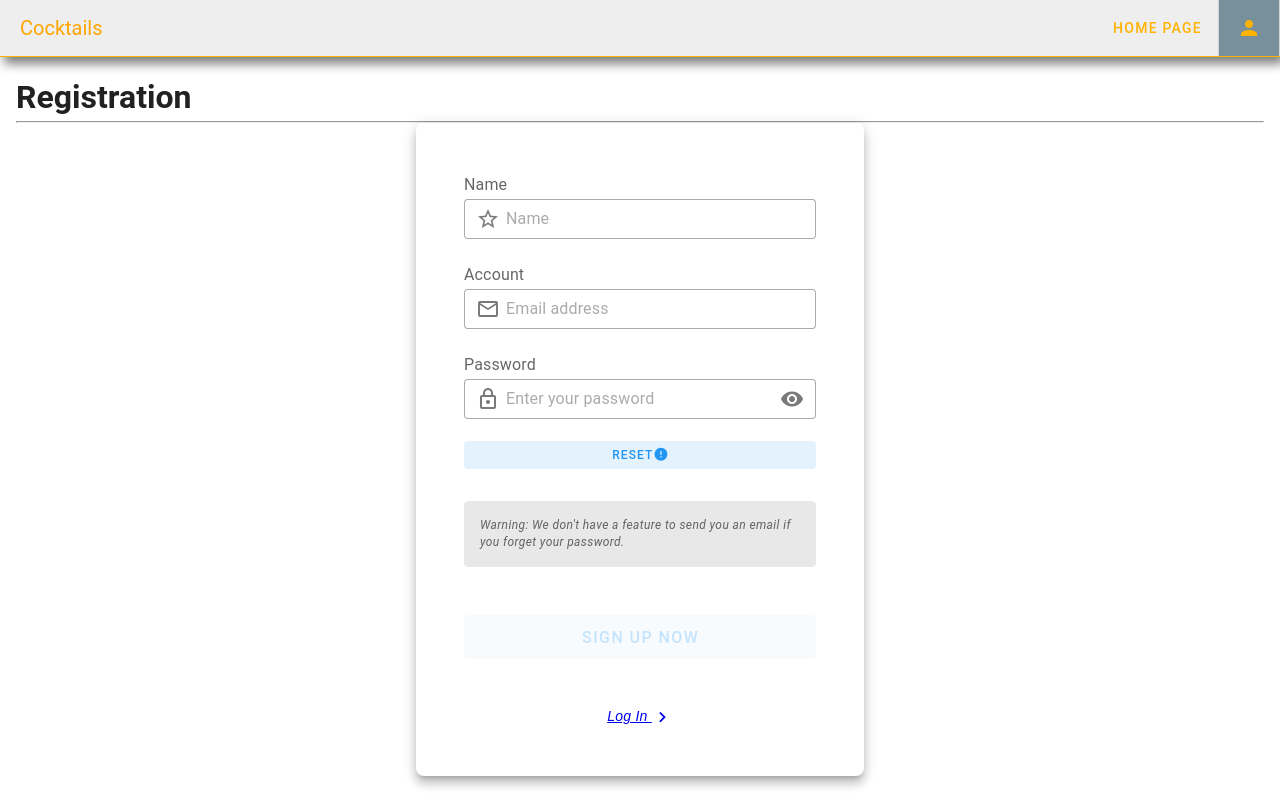
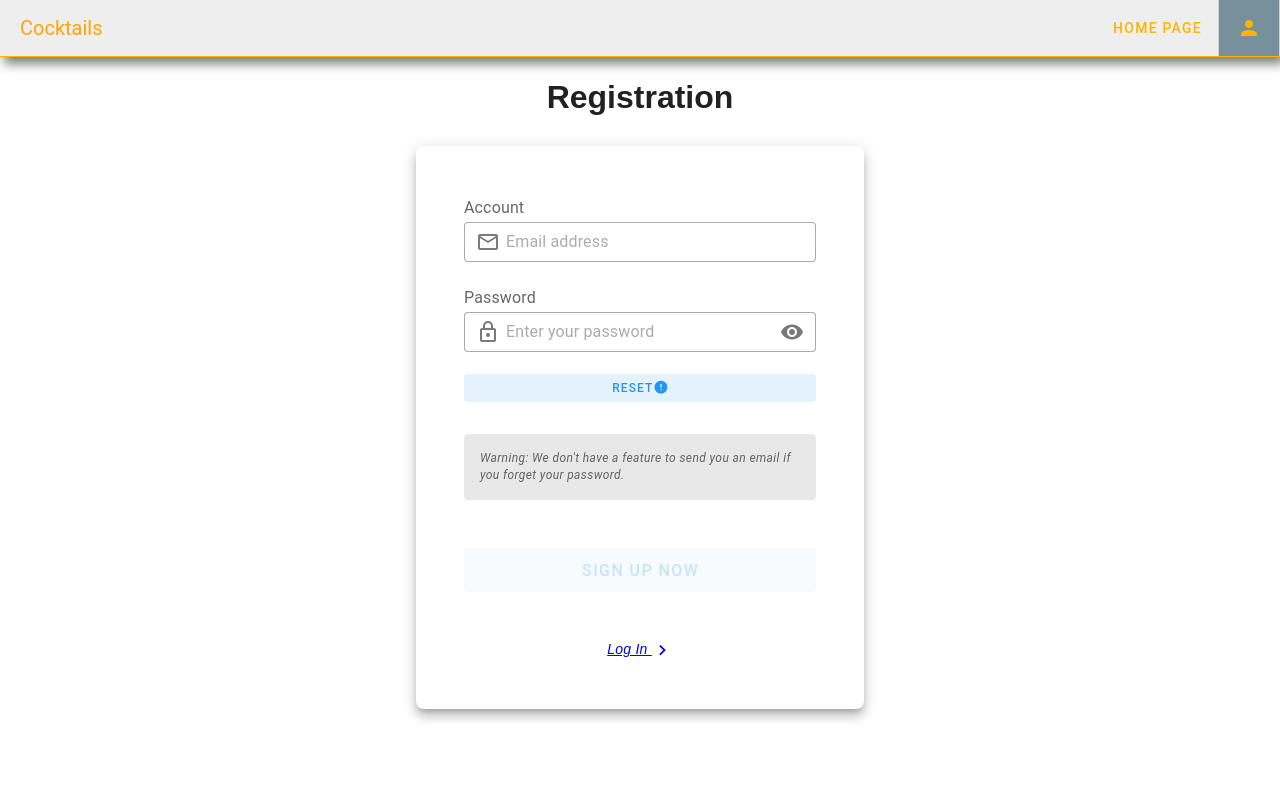
Before and after one commit to EvgeniyKiryanow/Coctails-pet-project, a Nuxt app: page /authentication/registration in a window 1280 px wide. Built offline with nearby package versions, Linux system fonts and the light colour scheme.

Commit message:
update token

```diff
--- a/assets/components/form/RegistrationForm.vue
+++ b/assets/components/form/RegistrationForm.vue
@@ -1,21 +1,11 @@
 <template>
-  <div>
+  <div class="registration">
     <v-card
       class="mx-auto pa-12 pb-8"
       elevation="8"
       max-width="448"
       rounded="lg"
     >
-      <div class="text-subtitle-1 text-medium-emphasis">Name</div>
-
-      <v-text-field
-        v-model="registerData.name"
-        density="compact"
-        placeholder="Name"
-        prepend-inner-icon="mdi-star-outline"
-        variant="outlined"
-      ></v-text-field>
-
       <div class="text-subtitle-1 text-medium-emphasis">Account</div>
 
       <v-text-field
@@ -105,7 +95,6 @@ const visible = ref(false);
 const registerData = ref({
   email: "",
   password: "",
-  name: "",
 });
 
 const emailRules = computed(() => [
@@ -121,7 +110,6 @@ const passwordRules = computed(() => [
 
 const hasValidationErrors = computed(() => {
   return (
-    !registerData.value.name ||
     !registerData.value.email ||
     !registerData.value.password ||
     !emailRules.value.every((rule) => rule(registerData.value.email)) ||
@@ -150,13 +138,12 @@ const handleRegister = async () => {
 
     if (response) {
       userAuthStore.setUser(response.user);
+      console.log(response.user, 'response.user');
       router.push("/favourites");
     } else {
-      // Handle registration failure more effectively
       throw new Error("Registration failed");
     }
   } catch (error) {
-    // Handle errors properly
     console.error("Error during registration:", error);
     alert("Registration failed. Please try again.");
   } finally {
@@ -164,3 +151,9 @@ const handleRegister = async () => {
   }
 };
 </script>
+
+<style lang="scss" scoped>
+.registration {
+  padding-top: 25px;
+}
+</style>
--- a/pages/authentication/log_in.vue
+++ b/pages/authentication/log_in.vue
@@ -59,18 +59,6 @@
         Log In
       </v-btn>
 
-      <!-- Google Sign-In button -->
-      <v-btn
-        block
-        class="mb-8"
-        color="blue"
-        size="large"
-        variant="outlined"
-        @click="signInWithGoogle"
-      >
-        Sign in with Google
-      </v-btn>
-
       <v-card-text class="text-center">
         <a
           class="text-blue text-decoration-none"
@@ -89,12 +77,7 @@
 
 <script>
 import { ref, computed, defineComponent } from "vue";
-import {
-  getAuth,
-  GoogleAuthProvider,
-  signInWithEmailAndPassword,
-  signInWithPopup,
-} from "firebase/auth";
+import { getAuth, signInWithEmailAndPassword } from "firebase/auth";
 import { useRouter } from "vue-router";
 import { useUserAuthDataStore } from "@/stores/auth";
 
@@ -122,26 +105,12 @@ export default defineComponent({
 
         // Set user in Pinia store
         userAuthStore.setUser({
-          name: user.displayName, // Adjust according to your user data
-          accessToken: userCredential.accessToken,
+          accessToken: user.accessToken,
           uid: user.uid,
           email: user.email,
         });
 
         router.push("/favourites");
-        // Handle signed-in user (you may want to redirect or show a welcome message)
-        console.log(user);
-      } catch (error) {
-        console.error(error);
-        // Handle errors
-      }
-    };
-
-    const signInWithGoogle = async () => {
-      try {
-        const provider = new GoogleAuthProvider();
-        const result = await signInWithPopup(auth, provider);
-        const user = result.user;
         // Handle signed-in user (you may want to redirect or show a welcome message)
         console.log(user);
       } catch (error) {
@@ -184,7 +153,6 @@ export default defineComponent({
       emailRules,
       passwordRules,
       hasValidationErrors,
-      signInWithGoogle,
     };
   },
 });
--- a/pages/authentication/registration.vue
+++ b/pages/authentication/registration.vue
@@ -1,14 +1,12 @@
 <template>
-    <div>
-        <h1>Registration</h1>
-        <hr />
-        <RegistrationForm />
-    </div>
+  <div>
+    <h1 class="title">Registration</h1>
+    <RegistrationForm />
+  </div>
 </template>
 <script>
-import RegistrationForm from '../../assets/components/form/RegistrationForm.vue'
+import RegistrationForm from "../../assets/components/form/RegistrationForm.vue";
 export default {
-    components: { RegistrationForm },
-
-}
+  components: { RegistrationForm },
+};
 </script>
--- a/pages/index.vue
+++ b/pages/index.vue
@@ -2,7 +2,6 @@
   <div>
     <h1 class="title">All Cocktails</h1>
     <LoaderUi v-if="loading" />
-    <!-- <div class="loading" v-if="loading">Loading...</div> -->
     <div v-else class="cocktails-list-wrapper">
       <div
         v-for="(cocktail, index) in cocktailsList"
```
